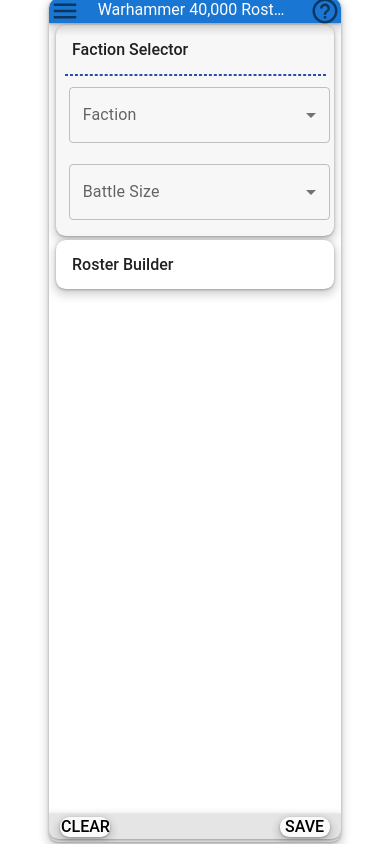
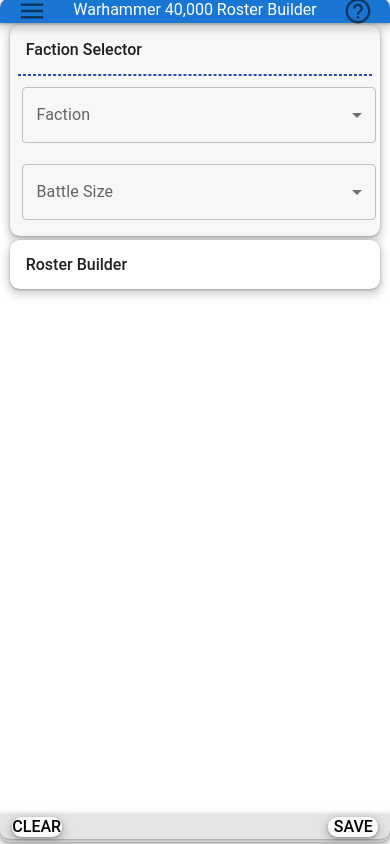
Before and after one commit to COftedahl/40K_Roster_Builder_Production, a React (Vite) app: page / in a window 390 px wide. Built offline with nearby package versions, Linux system fonts and the light colour scheme.

Commit message:
Enhanced responsive design, handled no unit type error

```diff
--- a/src/components/MainContentPage/FactionAddingArea/FactionAddingArea.tsx
+++ b/src/components/MainContentPage/FactionAddingArea/FactionAddingArea.tsx
@@ -71,12 +71,12 @@ const FactionAddingArea: React.FC<FactionAddingAreaProps> = ({
   }
 
   const addUnit = (unitSelection: UnitSelection) => {
-    if (unitSelection.unitType.toLowerCase() === UnitType.CHARACTERS.toLowerCase()) {
+    if (unitSelection.unitType && unitSelection.unitType.toLowerCase() === UnitType.CHARACTERS.toLowerCase()) {
       unitSelection.unitType = UnitType.CHARACTERS;
       characterUnitList = [...characterUnitList, unitSelection];
       setCharacterUnitList(characterUnitList);
     }
-    else if (unitSelection.unitType.toLowerCase() === UnitType.BATTLELINE.toLowerCase()) {
+    else if (unitSelection.unitType && unitSelection.unitType.toLowerCase() === UnitType.BATTLELINE.toLowerCase()) {
       unitSelection.unitType = UnitType.BATTLELINE;
       battlelineUnitList = [...battlelineUnitList, unitSelection];
       setBattlelineUnitList(battlelineUnitList);
--- a/src/components/OverallLayout/App/App.css
+++ b/src/components/OverallLayout/App/App.css
@@ -48,3 +48,9 @@
     outline: none;
   }
 }
+
+@media (max-width: 900px) {
+  .AppContainer {
+    width: 100%;
+  }
+}
```
